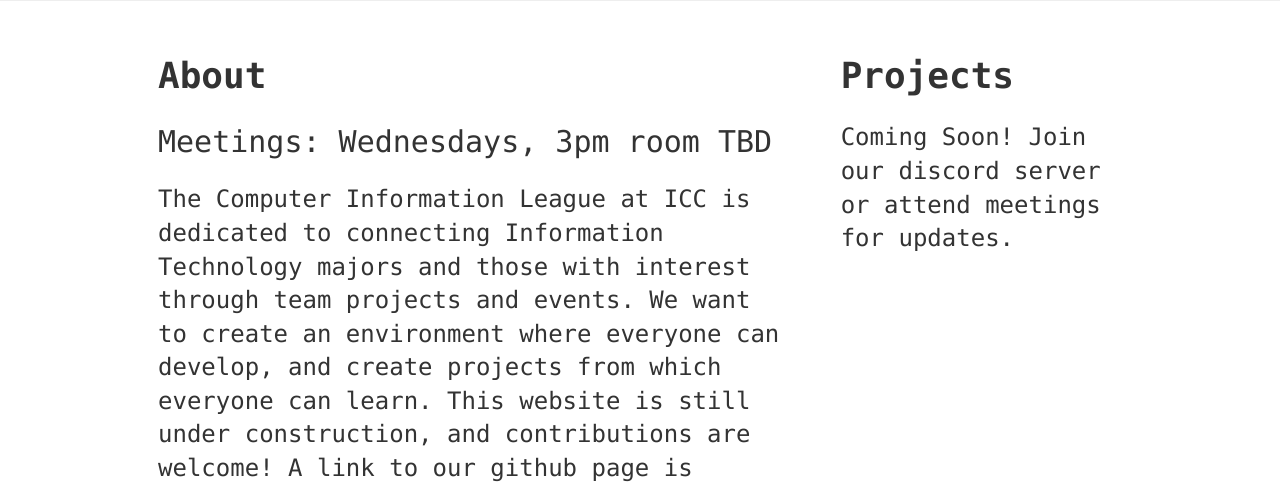
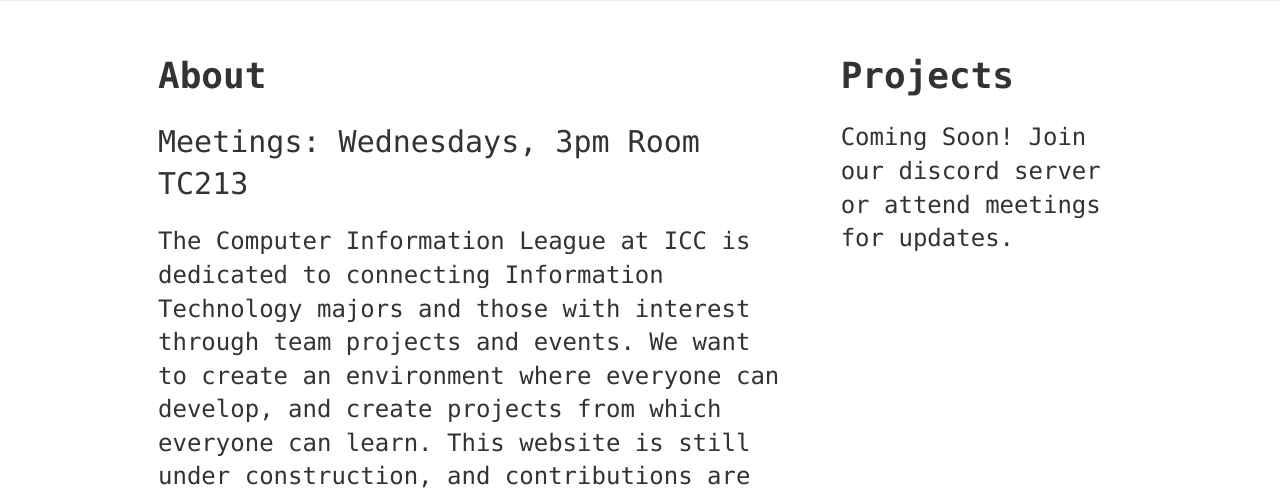
Before and after one commit to CompILe-Club/CompILe-Website, a PHP site: page / in a window 1280 px wide. Shown: the part 477-966 px from the top of the page. Run offline with PHP 8.4, Linux system fonts and the light colour scheme.

Commit message:
updated index with room number

```diff
--- a/index.php
+++ b/index.php
@@ -30,7 +30,7 @@
 		    <div class="col-lg-8">
 			    <div class="container-fluid mono" id="about">
 			      <p class="h1">About</p>
-			      <p class="h2">Meetings: Wednesdays, 3pm room TBD</p>
+			      <p class="h2">Meetings: Wednesdays, 3pm Room TC213</p>
 			      <p class="h3">The Computer Information League at ICC is dedicated to connecting Information Technology majors and those with interest through team projects and events. We want to create an environment where everyone can develop, and create projects from which everyone can learn. This website is still under construction, and contributions are welcome! A link to our github page is located in the website's footer.</p>
 			    </div>
 	     </div>
@@ -57,10 +57,6 @@
 			      <p class="h3">Treasurer: Tim Lance</p>
 			    </div>
 	      </div>
-
-        <!--<div class="col-lg-6">
-
-        </div>-->
 	    </div>
 
     </div>
```
